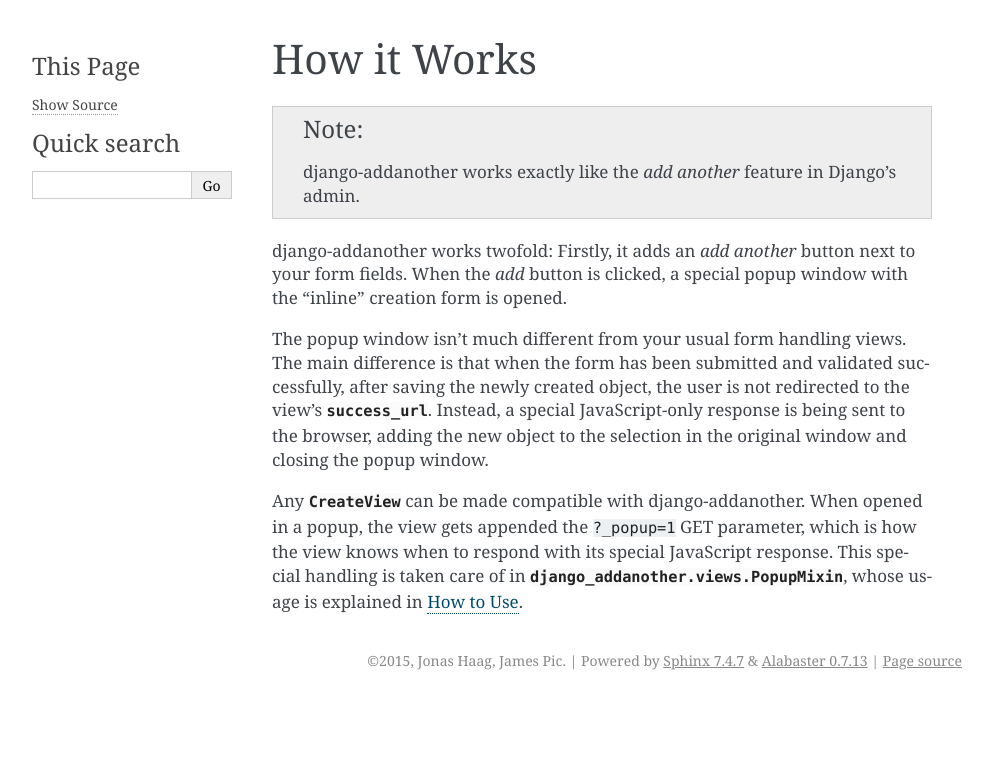
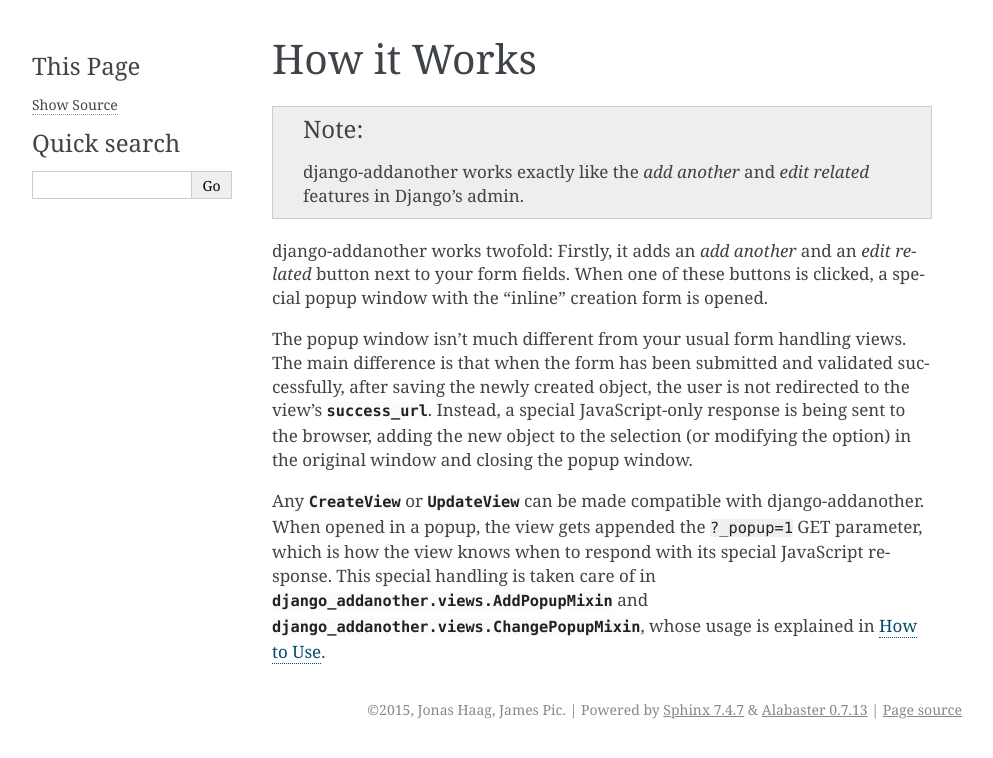
Before and after one commit to jonashaag/django-addanother, a Sphinx documentation site: the page built from docs/howitworks.rst, in a window 1280 px wide. Shown: the top 758 px of the page, without its empty margins (148-1141 px from the left). Built offline with Sphinx 7.4.7, drawn with Linux system fonts in a browser that asks for light colours.

Commit message:
changed doc

```diff
--- a/docs/howitworks.rst
+++ b/docs/howitworks.rst
@@ -1,9 +1,9 @@
 How it Works
 ============
-.. note:: django-addanother works exactly like the *add another* feature in Django's admin.
+.. note:: django-addanother works exactly like the *add another* and *edit related* features in Django's admin.
 
-django-addanother works twofold: Firstly, it adds an *add another* button next to your form fields. When the *add* button is clicked, a special popup window with the "inline" creation form is opened.
+django-addanother works twofold: Firstly, it adds an *add another* and an *edit related* button next to your form fields. When one of these buttons is clicked, a special popup window with the "inline" creation form is opened.
 
-The popup window isn't much different from your usual form handling views. The main difference is that when the form has been submitted and validated successfully, after saving the newly created object, the user is not redirected to the view's :attr:`~django.views.generic.edit.FormMixin.success_url`. Instead, a special JavaScript-only response is being sent to the browser, adding the new object to the selection in the original window and closing the popup window.
+The popup window isn't much different from your usual form handling views. The main difference is that when the form has been submitted and validated successfully, after saving the newly created object, the user is not redirected to the view's :attr:`~django.views.generic.edit.FormMixin.success_url`. Instead, a special JavaScript-only response is being sent to the browser, adding the new object to the selection (or modifying the option) in the original window and closing the popup window.
 
-Any :class:`~django.views.generic.edit.CreateView` can be made compatible with django-addanother. When opened in a popup, the view gets appended the ``?_popup=1`` GET parameter, which is how the view knows when to respond with its special JavaScript response. This special handling is taken care of in :class:`django_addanother.views.PopupMixin`, whose usage is explained in :ref:`usage`.
+Any :class:`~django.views.generic.edit.CreateView` or :class:`~django.views.generic.edit.UpdateView` can be made compatible with django-addanother. When opened in a popup, the view gets appended the ``?_popup=1`` GET parameter, which is how the view knows when to respond with its special JavaScript response. This special handling is taken care of in :class:`django_addanother.views.AddPopupMixin` and :class:`django_addanother.views.ChangePopupMixin`, whose usage is explained in :ref:`usage`.
```
Also changed, not shown: docs/usage.rst (+28 -3 lines).
